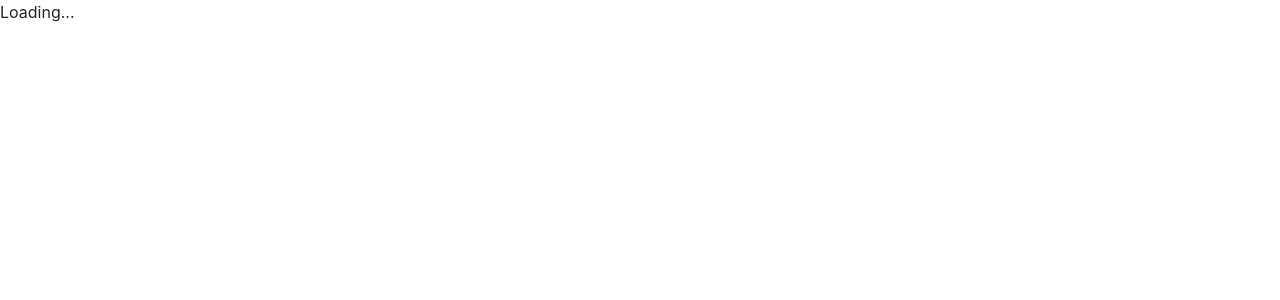
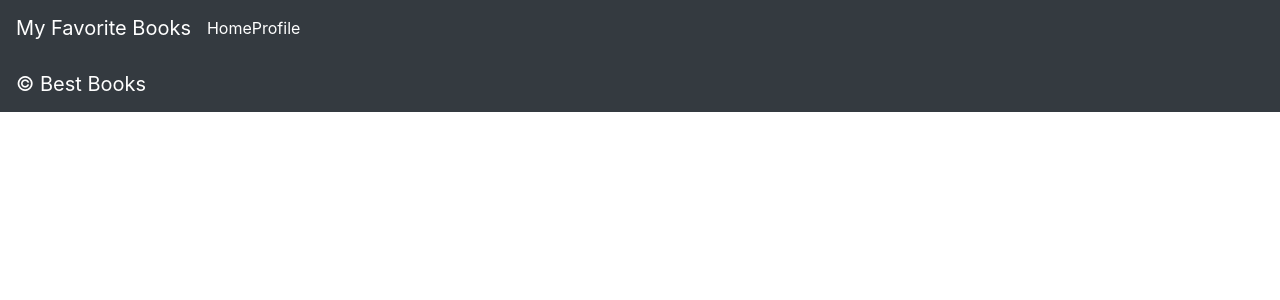
Before and after one commit to PVOBrien/cf2021_301_best-books-front-end, a React (Create React App) app: page / in a window 1280 px wide. Shown: the top 300 px of the page. Built offline with nearby package versions, Linux system fonts and the light colour scheme.

Commit message:
save point

```diff
--- a/src/App.js
+++ b/src/App.js
@@ -15,7 +15,7 @@ class App extends React.Component {
     return(
       <>
         <Router>
-          <IsLoadingAndError>
+          {/* <IsLoadingAndError> */}
             <Header />
               <Switch>
                 <Route exact path="/">
@@ -24,7 +24,7 @@ class App extends React.Component {
                 {/* TODO: add a route with a path of '/profile' that renders a `Profile` component */}
               </Switch>
             <Footer />
-          </IsLoadingAndError>
+          {/* </IsLoadingAndError> */}
         </Router>
       </>
     )
```
